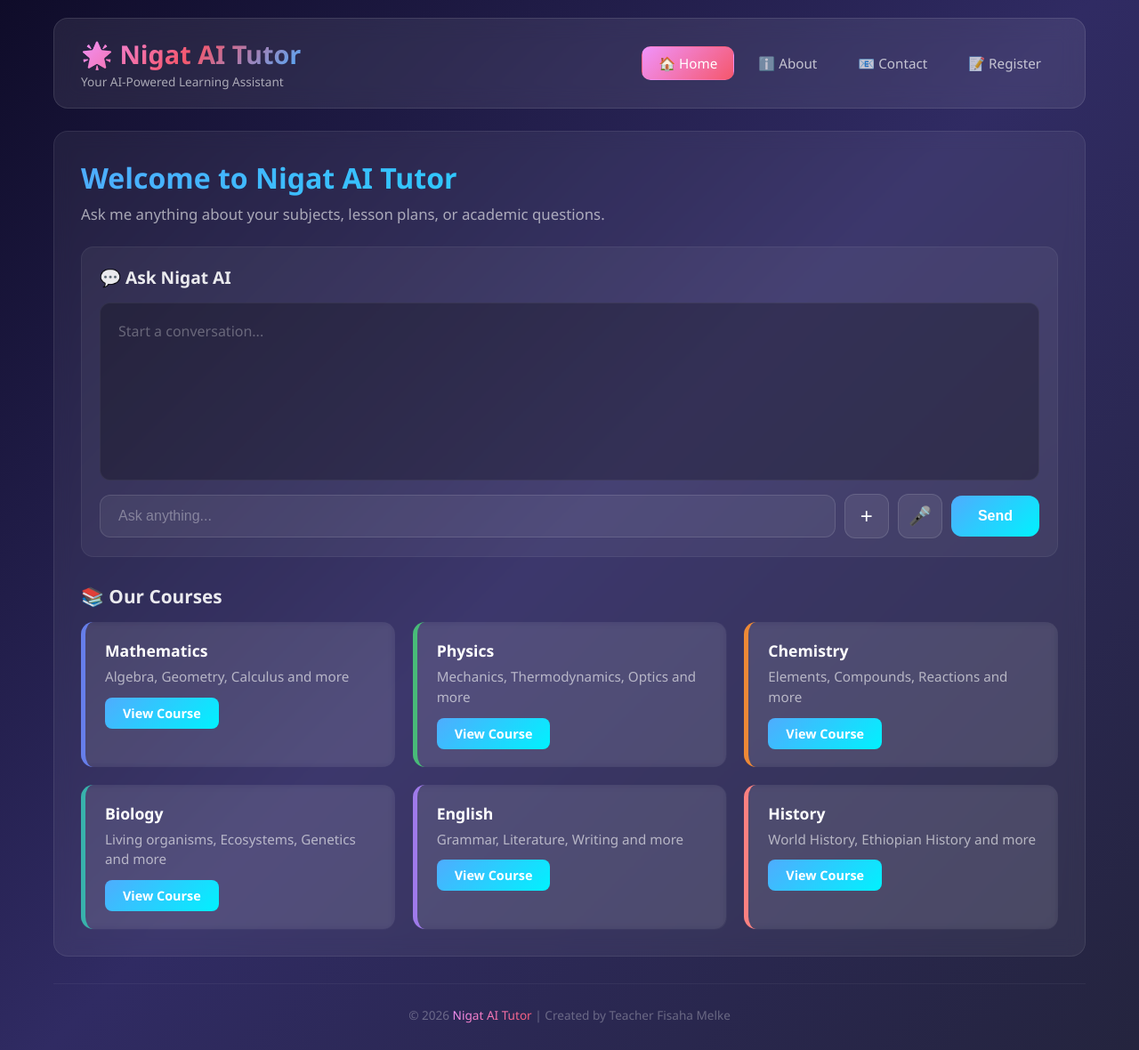
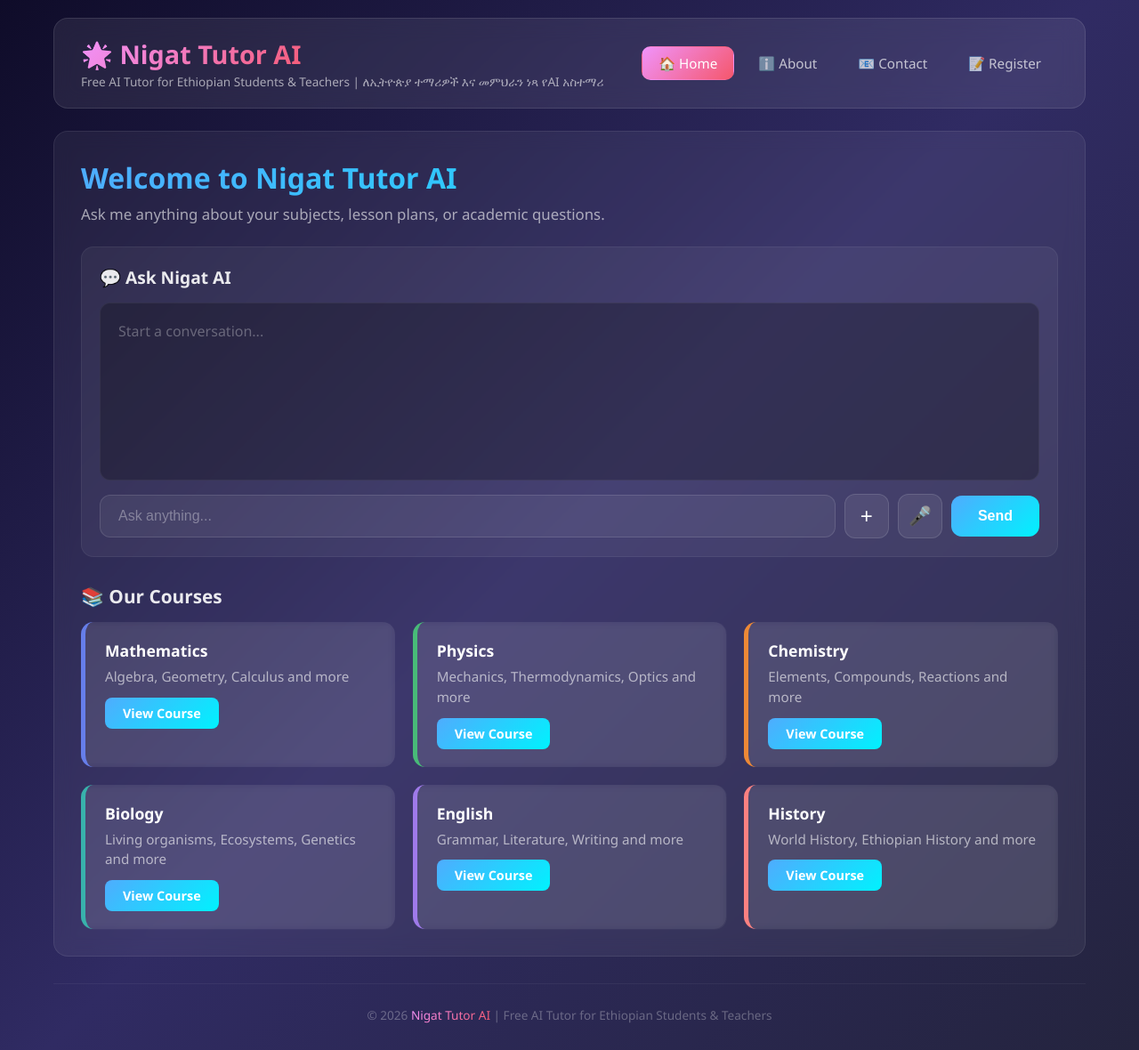
Before and after one commit to fisiha24/NIGAT-TUTOR-AI, a Flask app: page / in a window 1280 px wide. Shown: the whole page at 89% size. Run offline with Flask 3, Linux system fonts and the light colour scheme; data comes from the database, SQL or seed files in the repository.

Commit message:
Update index.html

```diff
--- a/templates/index.html
+++ b/templates/index.html
@@ -3,7 +3,7 @@
 <head>
     <meta charset="UTF-8">
     <meta name="viewport" content="width=device-width, initial-scale=1.0">
-    <title>Nigat AI Tutor</title>
+    <title>Nigat Tutor AI - Free AI Tutor for Ethiopian Students & Teachers</title>
     <style>
         /* ===== RESET & BASE ===== */
         * {
@@ -216,7 +216,7 @@
             font-style: italic;
         }
 
-        /* ===== CHAT INPUT - NEW LAYOUT ===== */
+        /* ===== CHAT INPUT ===== */
         .chat-input {
             display: flex;
             gap: 10px;
@@ -245,7 +245,7 @@
             background: rgba(255, 255, 255, 0.08);
         }
 
-        /* ===== PLUS BUTTON (ከSend በግራ) ===== */
+        /* ===== PLUS BUTTON ===== */
         .plus-btn {
             background: rgba(255, 255, 255, 0.08);
             border: 1px solid rgba(255, 255, 255, 0.12);
@@ -324,7 +324,7 @@
             display: none;
         }
 
-        /* ===== VOICE BUTTON (ከ+ ቀጥሎ) ===== */
+        /* ===== VOICE BUTTON ===== */
         .voice-btn {
             background: rgba(255, 255, 255, 0.08);
             border: 1px solid rgba(255, 255, 255, 0.12);
@@ -378,7 +378,7 @@
             box-shadow: 0 8px 30px rgba(79, 172, 254, 0.3);
         }
 
-        /* ===== UPLOAD SECTION (hidden by default) ===== */
+        /* ===== UPLOAD SECTION ===== */
         .upload-section {
             background: rgba(255, 255, 255, 0.04);
             border-radius: 12px;
@@ -575,8 +575,8 @@
         <!-- ===== HEADER ===== -->
         <header>
             <div class="logo">
-                <h1>🌟 Nigat AI Tutor</h1>
-                <p>Your AI-Powered Learning Assistant</p>
+                <h1>🌟 Nigat Tutor AI</h1>
+                <p>Free AI Tutor for Ethiopian Students & Teachers | ለኢትዮጵያ ተማሪዎች እና መምህራን ነጻ የAI አስተማሪ</p>
             </div>
             <nav>
                 <a href="/" class="active">🏠 Home</a>
@@ -598,7 +598,7 @@
         <!-- ===== MAIN CONTENT ===== -->
         <div class="main-content">
 
-            <h2>Welcome to Nigat AI Tutor</h2>
+            <h2>Welcome to Nigat Tutor AI</h2>
             <p>Ask me anything about your subjects, lesson plans, or academic questions.</p>
 
             <!-- ===== CHAT SECTION ===== -->
@@ -617,7 +617,7 @@
                 <div class="chat-input">
                     <input type="text" id="user-input" placeholder="Ask anything..." onkeypress="if(event.key==='Enter') sendMessage()">
 
-                    <!-- ===== + PLUS BUTTON (ከSend በግራ) ===== -->
+                    <!-- ===== + PLUS BUTTON ===== -->
                     <div class="dropdown-container">
                         <button class="plus-btn" id="dropdownToggle" onclick="toggleDropdown()">+</button>
                         <div class="dropdown-menu" id="dropdownMenu">
@@ -638,7 +638,7 @@
                         </div>
                     </div>
 
-                    <!-- ===== VOICE BUTTON (ከ+ ቀጥሎ) ===== -->
+                    <!-- ===== VOICE BUTTON ===== -->
                     <button class="voice-btn" id="voiceBtn" onclick="toggleVoice()" title="Voice Input">
                         🎤
                     </button>
@@ -647,7 +647,7 @@
                     <button class="send-btn" onclick="sendMessage()">Send</button>
                 </div>
 
-                <!-- ===== UPLOAD SECTION (hidden by default) ===== -->
+                <!-- ===== UPLOAD SECTION ===== -->
                 <div class="upload-section" id="uploadSection">
                     <h4>📤 Upload PDF</h4>
                     <form action="/upload" method="POST" enctype="multipart/form-data">
@@ -680,7 +680,7 @@
 
         <!-- ===== FOOTER ===== -->
         <footer>
-            &copy; 2026 <span>Nigat AI Tutor</span> | Created by Teacher Fisaha Melke
+            &copy; 2026 <span>Nigat Tutor AI</span> | Free AI Tutor for Ethiopian Students & Teachers
         </footer>
 
     </div>
@@ -763,7 +763,6 @@
             const voiceBtn = document.getElementById('voiceBtn');
 
             if (isRecording) {
-                // Stop recording
                 if (recognition) {
                     recognition.stop();
                 }
@@ -773,7 +772,6 @@
                 return;
             }
 
-            // Start recording
             if ('webkitSpeechRecognition' in window || 'SpeechRecognition' in window) {
                 const SpeechRecognition = window.SpeechRecognition || window.webkitSpeechRecognition;
                 recognition = new SpeechRecognition();
@@ -844,7 +842,6 @@
                 return;
             }
 
-            // Add user message
             messages.innerHTML += `<div class="user-msg"><strong>You:</strong> ${query}</div>`;
             messages.innerHTML += `<div class="loading">🤔 Thinking...</div>`;
             input.value = '';
```
